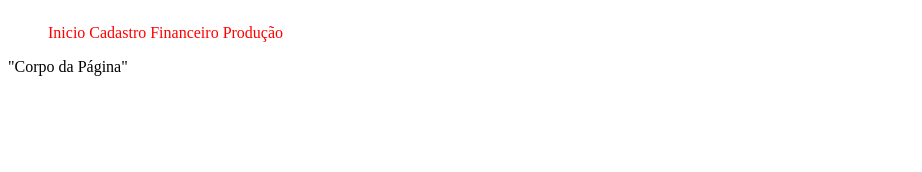
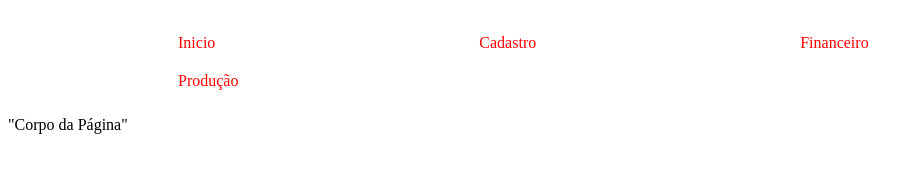
Before and after one commit to davidscussel/webGit, a plain HTML site: page index.html in a window 1280 px wide. Shown: the whole page, without its empty margins (0-922 px from the left). Drawn offline with Linux system fonts and the light colour scheme.

Commit message:
alteração do alinhamento do menu principal

```diff
--- a/style.css
+++ b/style.css
@@ -1,9 +1,12 @@
 #menuPrincipal{
     align-items: center;
     align-content: center;
+    display: flex;
+    justify-content: space-around;
 }
 
 .itensMenu{
     display: inline-block;
     color: red;
+    padding:10px 130px;
 }
```
